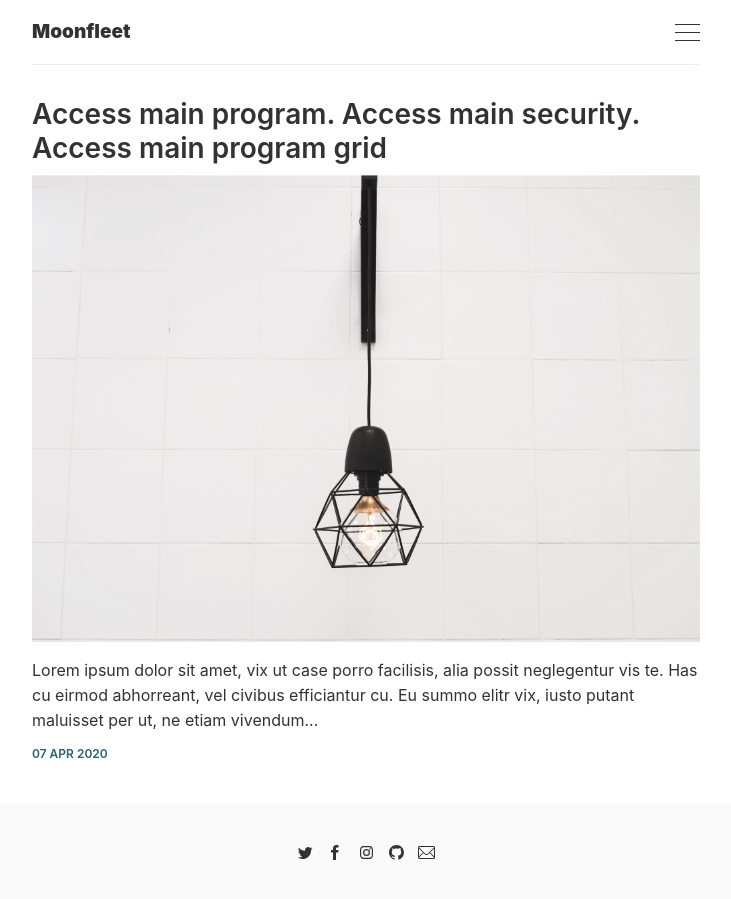
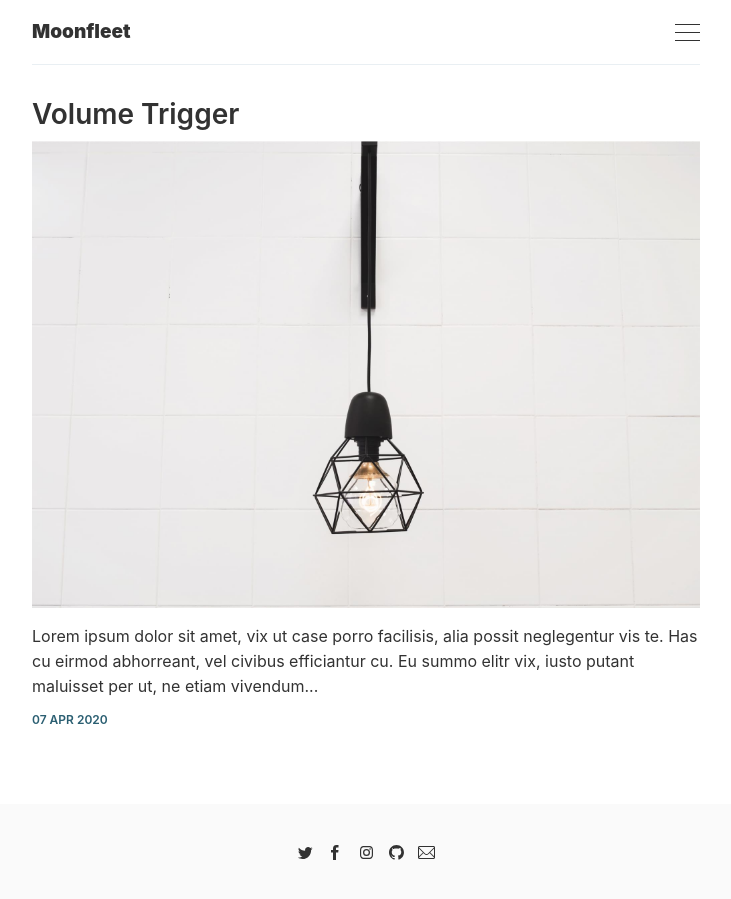
Before and after one commit to olivetum/moonfleet, a Jekyll site: the page built from index.html, in a window 1280 px wide. Shown: the whole page, without its empty margins (274-1005 px from the left). Built offline with Jekyll 4.4.1, drawn with Linux system fonts in a browser that asks for light colours; the list of posts is cut into pages by our own code.

Commit message:
Changing post name

```diff
--- a/_posts/2020-04-07-Volume-Trigger.markdown
+++ b/_posts/2020-04-07-Volume-Trigger.markdown
@@ -1,6 +1,6 @@
 ---
 layout: post
-title: Access main program. Access main security. Access main program grid
+title: Volume Trigger
 tags: [frontpage, jekyll, blog]
 image: '/images/posts/1.jpg'
 ---
```
